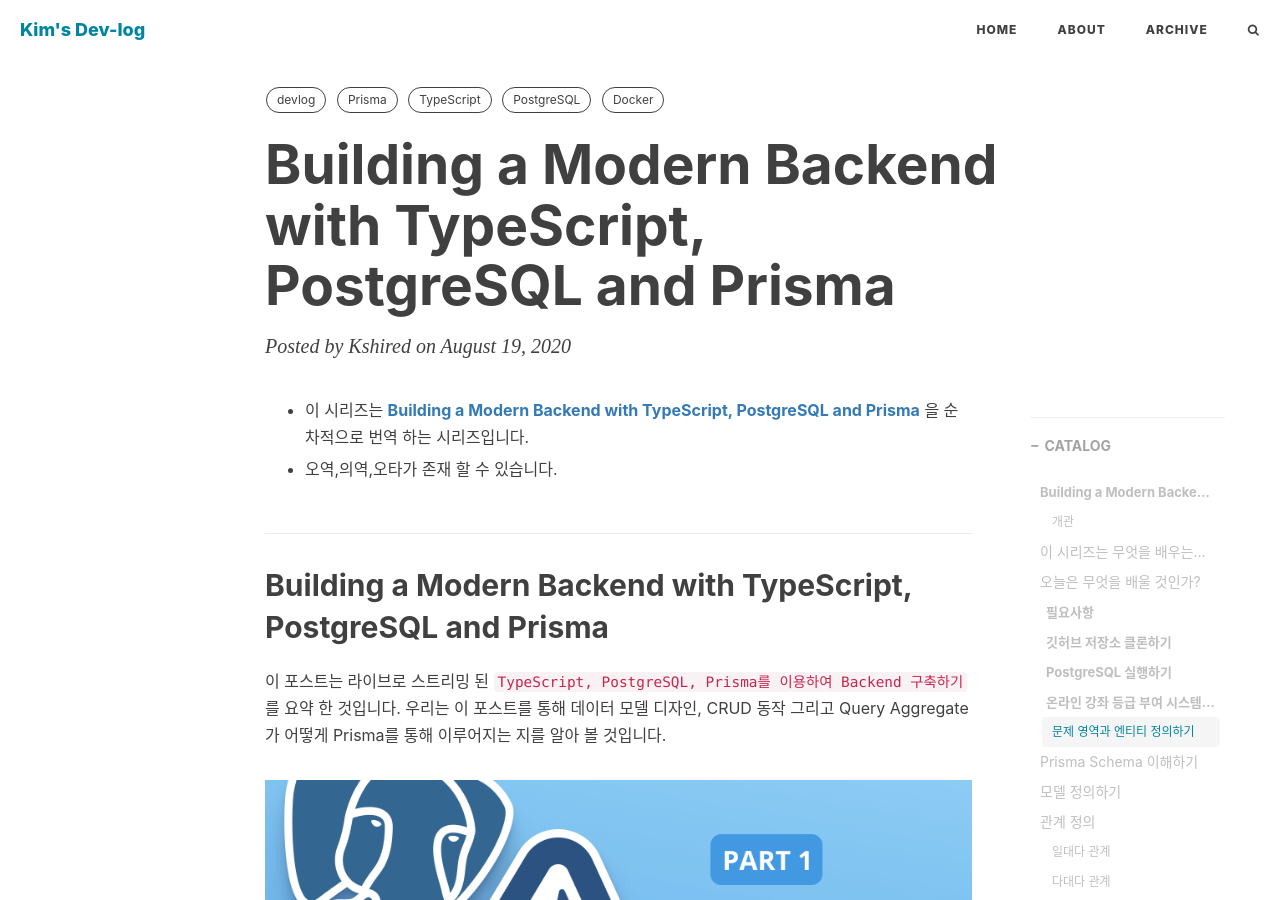
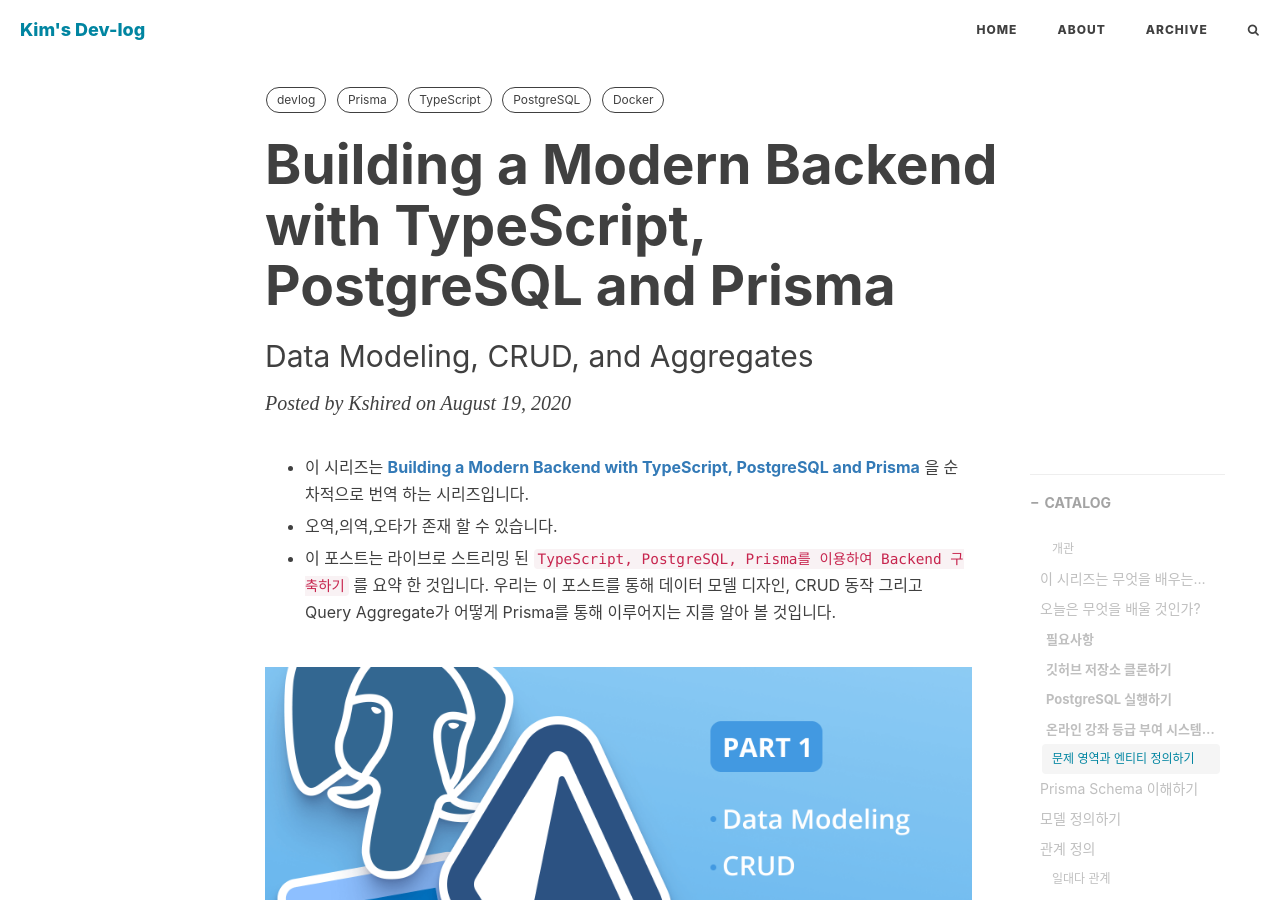
Before and after one commit to kshired/kshired.github.io, a Jekyll site: the page built from _posts/2020-08-19-building-a-modern-backend-with-typescript-postgresql-and-prisma.md, in a window 1280 px wide and 900 px high. Built offline with Jekyll 4.4.1, drawn with Linux system fonts in a browser that asks for light colours; nearby versions of some CDN libraries; comment, search, counter and statistics services are not loaded.

Commit message:
new post

```diff
--- a/_posts/2020-08-19-building-a-modern-backend-with-typescript-postgresql-and-prisma.md
+++ b/_posts/2020-08-19-building-a-modern-backend-with-typescript-postgresql-and-prisma.md
@@ -2,6 +2,7 @@
 layout: post
 title: "Building a Modern Backend with TypeScript, PostgreSQL and Prisma"
 date: 2020-08-19
+subtitle: "Data Modeling, CRUD, and Aggregates"
 author: "Kshired"
 header-style: text
 tags:
@@ -16,9 +17,7 @@
 
 - 오역,의역,오타가 존재 할 수 있습니다.
 
-## Building a Modern Backend with TypeScript, PostgreSQL and Prisma
-
-이 포스트는 라이브로 스트리밍 된 `TypeScript, PostgreSQL, Prisma를 이용하여 Backend 구축하기` 를 요약 한 것입니다. 우리는 이 포스트를 통해 데이터 모델 디자인, CRUD 동작 그리고 Query Aggregate가 어떻게 Prisma를 통해 이루어지는 지를 알아 볼 것입니다.
+- 이 포스트는 라이브로 스트리밍 된 `TypeScript, PostgreSQL, Prisma를 이용하여 Backend 구축하기` 를 요약 한 것입니다. 우리는 이 포스트를 통해 데이터 모델 디자인, CRUD 동작 그리고 Query Aggregate가 어떻게 Prisma를 통해 이루어지는 지를 알아 볼 것입니다.
 
 ![part1](/img/part1.png)
 
```
